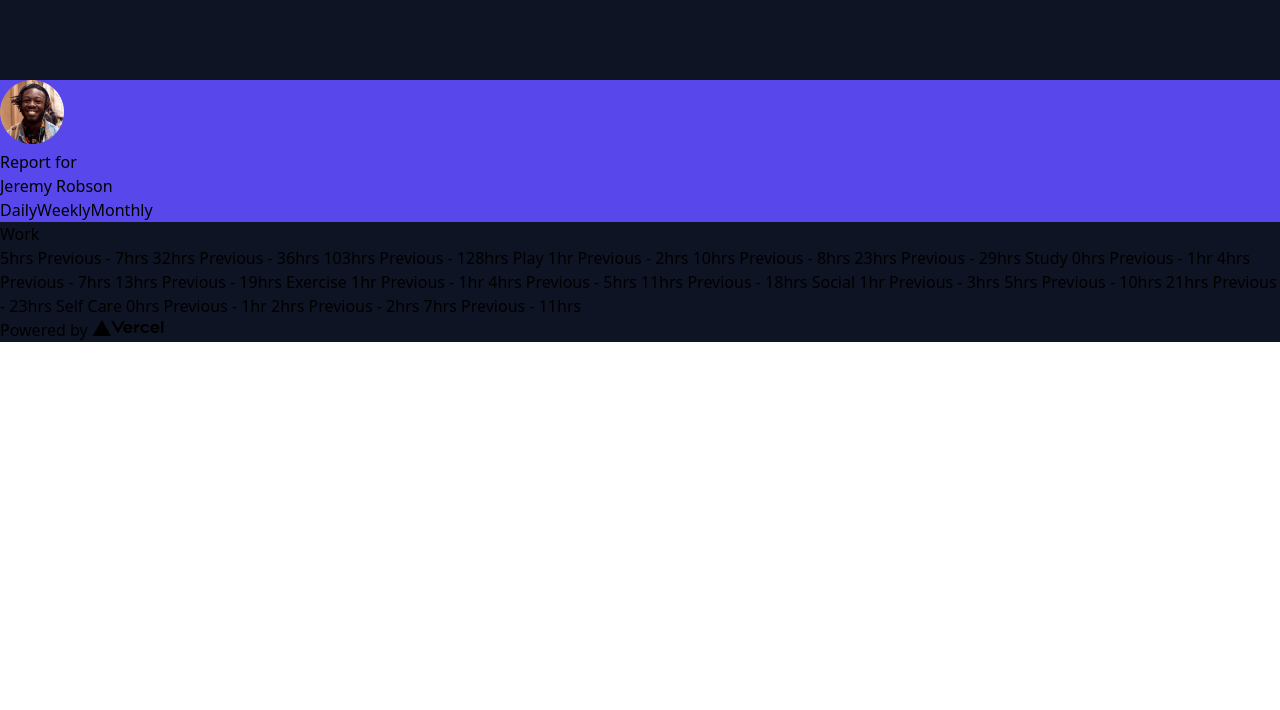
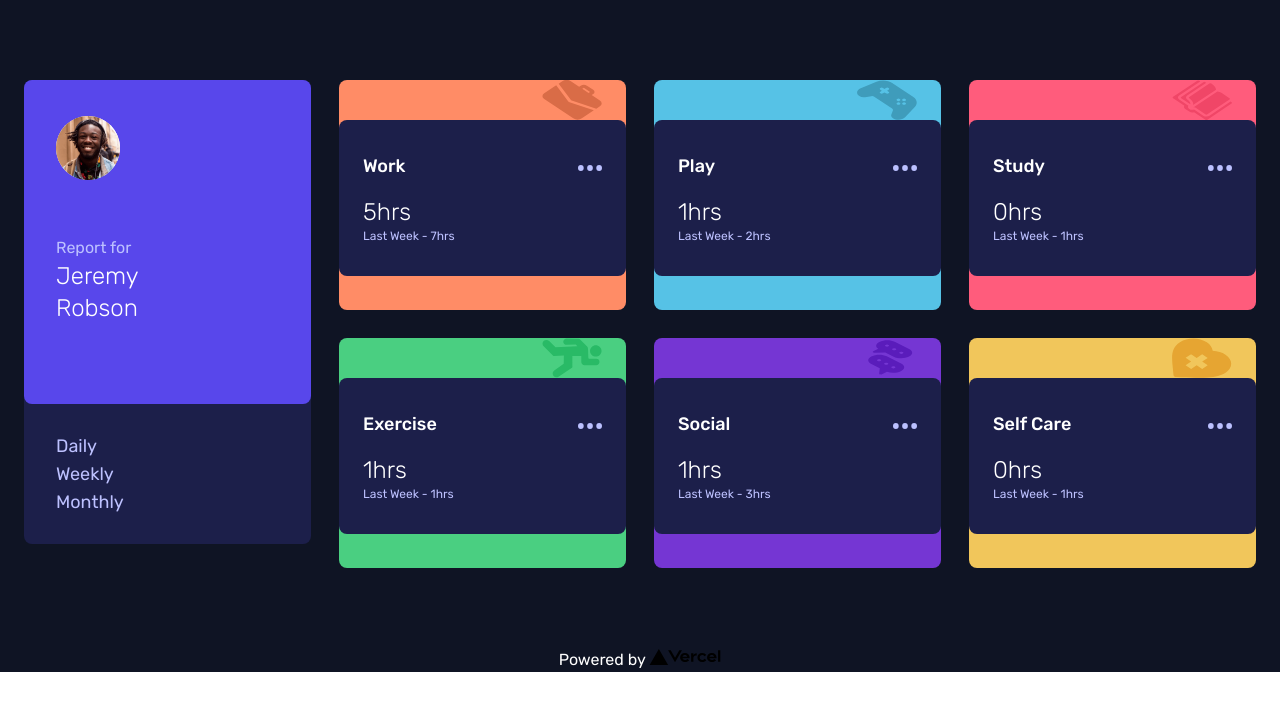
Before and after one commit to Rdttkab/time-tracking-dashboard, a Next.js app: page / in a window 1280 px wide. Shown: the top 710 px of the page. Built offline with nearby package versions, Linux system fonts and the light colour scheme.

Commit message:
Basic HTML, CSS and JavaScript is added

```diff
--- /dev/null
+++ b/components/card.js
@@ -0,0 +1,53 @@
+import Image from "next/image";
+
+const Card = ({ data, timeFrame }) => {
+  const bgColorMap = {
+    Work: "bg-light-red-work",
+    Play: "bg-soft-blue-play",
+    Study: "bg-light-red-study",
+    Exercise: "bg-lime-green-exercise",
+    Social: "bg-violet-social",
+    "Self Care": "bg-soft-orange-self-care",
+  };
+
+  return (
+    <div className={`${bgColorMap[data.title]} mb-6 dt:m-0 rounded-lg`}>
+      <div className="h-10 rounded-t-lg flex justify-end pr-6">
+        <Image
+          src={`/images/icon-${data.title
+            .toLowerCase()
+            .split(" ")
+            .join("-")}.svg`}
+          alt="Vercel Logo"
+          width={60}
+          height={200}
+        />
+      </div>
+
+      <div className="rounded-lg bg-dark-blue py-8 px-6">
+        <div className="flex justify-between items-center">
+          <span className="text-lg font-medium">{data.title}</span>
+          <span className="">
+            <Image
+              src="/images/icon-ellipsis.svg"
+              alt="Vercel Logo"
+              width={24}
+              height={6}
+            />
+          </span>
+        </div>
+
+        <div className="flex flex-row dt:flex-col justify-between items-center dt:items-start mt-4">
+          <span className="text-2xl font-light">
+            {data.timeframes[timeFrame]["current"]}hrs
+          </span>
+          <span className="text-xs font-normal text-pale-blue">
+            Last Week - {data.timeframes[timeFrame]["previous"]}hrs
+          </span>
+        </div>
+      </div>
+    </div>
+  );
+};
+
+export default Card;
--- a/pages/index.js
+++ b/pages/index.js
@@ -1,10 +1,17 @@
 import Head from "next/head";
 import Link from "next/link";
 import Image from "next/image";
+import Card from "../components/card";
+
+import { useState } from "react";
+
+import data from "../public/data.json";
 
 export default function Home() {
+  const [timeFrame, setTimeFrame] = useState("daily");
+
   return (
-    <div className="bg-Very-dark-blue">
+    <div className="bg-very-dark-blue text-white font-rubik font-normal">
       <Head>
         <meta charSet="UTF-8" />
         <meta name="viewport" content="width=device-width, initial-scale=1.0" />
@@ -19,36 +26,45 @@ export default function Home() {
         <title>Frontend Mentor | Time tracking dashboard</title>
       </Head>
 
-      <main className="pt-20">
-        <div className="bg-blue">
-          <div>
-            <header>
-              <span>
-                <Image src="/images/image-jeremy.png" width={64} height={64} />
-              </span>
-              <h3>Report for</h3>
-              <h1>Jeremy Robson</h1>
+      <main className="py-20 px-6 dt:grid dt:grid-cols-4 dt:grid-rows-2 dt:gap-7">
+        <div className="bg-dark-blue mb-6 rounded-lg dt:row-span-full">
+          <div className="">
+            <header className="bg-blue p-2 dt:px-8 dt:pt-9 dt:pb-20  flex flex-row dt:flex-col gap-4 justify-start items-center dt:items-start rounded-lg">
+              <div className="p-1 bg-white w-16 h-16 relative rounded-full dt:mb-10">
+                <Image
+                  src="/images/image-jeremy.png"
+                  alt="jermy"
+                  layout="fill"
+                  objectFit="cover"
+                />
+              </div>
+              <div>
+                <span className="block text-pale-blue">Report for</span>
+                <span className="text-2xl font-light">
+                  <span className="dt:block">Jeremy</span> Robson
+                </span>
+              </div>
             </header>
           </div>
-          <div className="">
-            <span>Daily</span>
-            <span>Weekly</span>
-            <span>Monthly</span>
-          </div>
+          <form className="py-7 dt:px-8 flex dt:flex-col justify-around items-start text-lg text-pale-blue">
+            <button type="button" onClick={() => setTimeFrame("daily")}>
+              Daily
+            </button>
+            <button type="button" onClick={() => setTimeFrame("weekly")}>
+              Weekly
+            </button>
+            <button type="button" onClick={() => setTimeFrame("monthly")}>
+              Monthly
+            </button>
+          </form>
         </div>
-        <div>
-          <div>Work</div>
-          <div></div>
-        </div>
-        5hrs Previous - 7hrs 32hrs Previous - 36hrs 103hrs Previous - 128hrs
-        Play 1hr Previous - 2hrs 10hrs Previous - 8hrs 23hrs Previous - 29hrs
-        Study 0hrs Previous - 1hr 4hrs Previous - 7hrs 13hrs Previous - 19hrs
-        Exercise 1hr Previous - 1hr 4hrs Previous - 5hrs 11hrs Previous - 18hrs
-        Social 1hr Previous - 3hrs 5hrs Previous - 10hrs 21hrs Previous - 23hrs
-        Self Care 0hrs Previous - 1hr 2hrs Previous - 2hrs 7hrs Previous - 11hrs
+
+        {data.map((item, index) => (
+          <Card key={index} data={item} timeFrame={timeFrame} />
+        ))}
       </main>
 
-      <footer className="">
+      <footer className="flex justify-center items-center">
         <a
           href="https://vercel.com?utm_source=create-next-app&utm_medium=default-template&utm_campaign=create-next-app"
           target="_blank"
--- a/tailwind.config.js
+++ b/tailwind.config.js
@@ -4,24 +4,23 @@ module.exports = {
     "./components/**/*.{js,ts,jsx,tsx}",
   ],
   theme: {
-    colors: {
-      // Primary
-      blue: "hsl(246, 80%, 60%)",
-
-      "light-red (work)": "hsl(15, 100%, 70%)",
-      "Soft-blue (play)": "hsl(195, 74%, 62%)",
-      "Light-red (study)": "hsl(348, 100%, 68%)",
-      "Lime-green (exercise)": "hsl(145, 58%, 55%)",
-      "Violet-social": "hsl(264, 64%, 52%)",
-      "Soft-orange (self care)": "hsl(43, 84%, 65%)",
-
-      // Neutral
-      "Very-dark-blue": "hsl(226, 43%, 10%)",
-      "Dark-blue": "hsl(235, 46%, 20%)",
-      "Desaturated-blue": "hsl(235, 45%, 61%)",
-      "Pale-blue": "hsl(236, 100%, 87%)",
+    screens: {
+      dt: "376px",
     },
     extend: {
+      colors: {
+        blue: "hsl(246, 80%, 60%)",
+        "light-red-work": "hsl(15, 100%, 70%)",
+        "soft-blue-play": "hsl(195, 74%, 62%)",
+        "light-red-study": "hsl(348, 100%, 68%)",
+        "lime-green-exercise": "hsl(145, 58%, 55%)",
+        "violet-social": "hsl(264, 64%, 52%)",
+        "soft-orange-self-care": "hsl(43, 84%, 65%)",
+        "very-dark-blue": "hsl(226, 43%, 10%)",
+        "dark-blue": "hsl(235, 46%, 20%)",
+        "desaturated-blue": "hsl(235, 45%, 61%)",
+        "pale-blue": "hsl(236, 100%, 87%)",
+      },
       fontFamily: {
         rubik: ["Rubik", "sans-serif"],
       },
```
